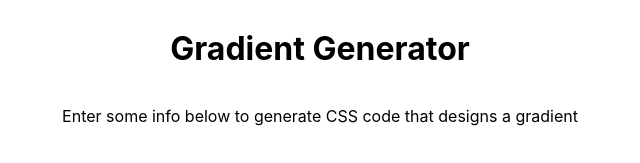
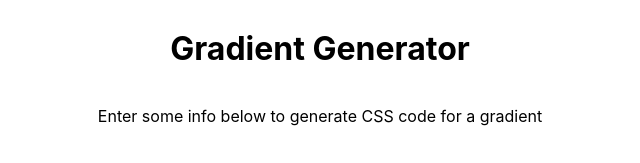
Before and after one commit to vivianofsouza/gradient-generator, a plain HTML site: page index.html in a window 1280 px wide. Shown: the top 163 px of the page, without its empty margins (320-960 px from the left). Drawn offline with Linux system fonts and the light colour scheme.

```diff
--- a/index.html
+++ b/index.html
@@ -11,7 +11,7 @@
     <body>
         <div class="flex-container">
             <h1>Gradient Generator</h1>
-            <p>Enter some info below to generate CSS code that designs a gradient</p>
+            <p>Enter some info below to generate CSS code for a gradient</p>
 
 
             <form id="formOne">
```
